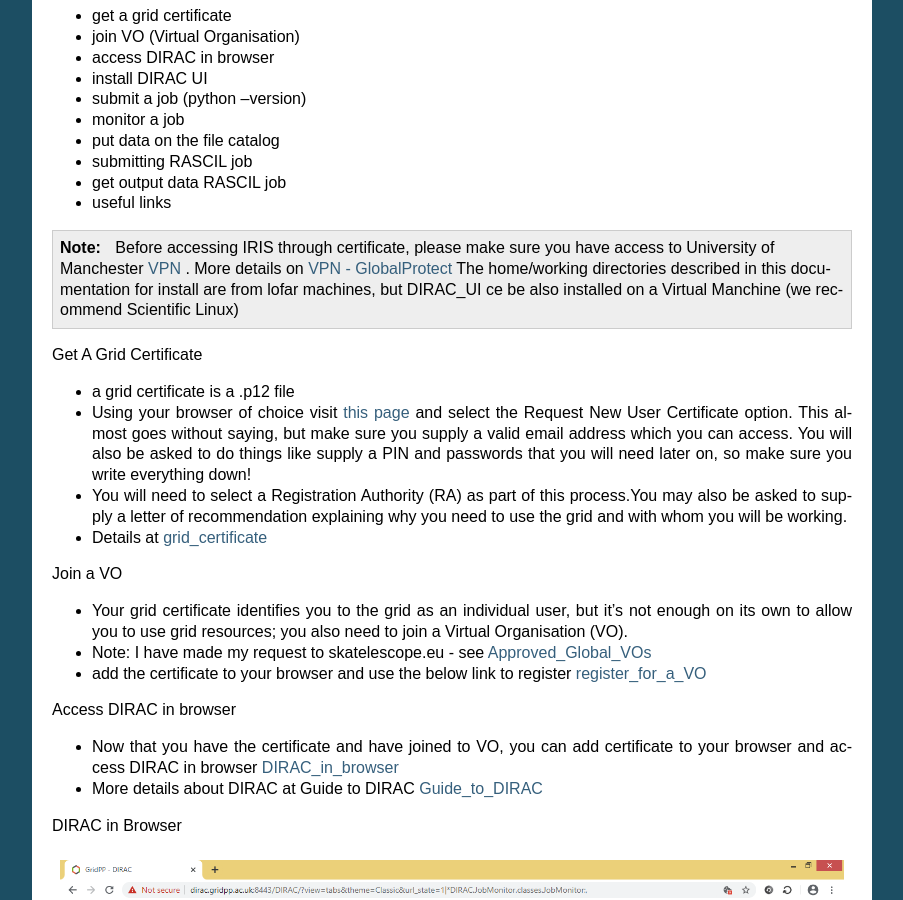
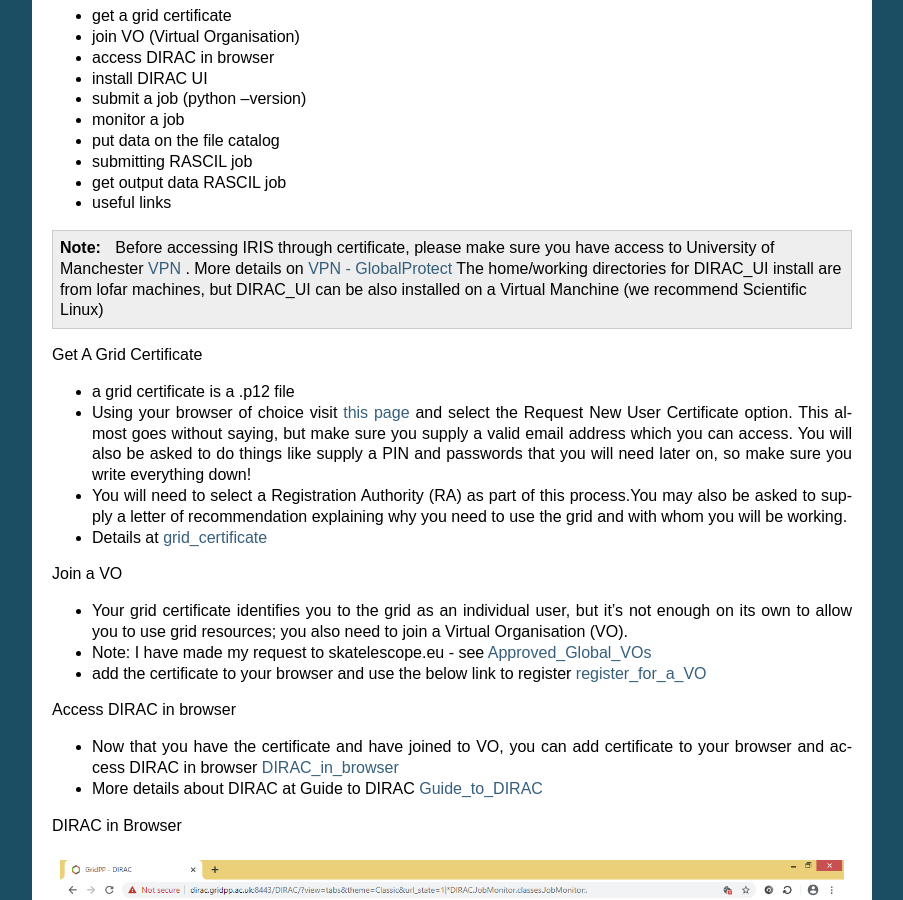
Before and after one commit to cimpani/IRISDocumentation, a Sphinx documentation site: the page built from source/signupIR.rst, in a window 1280 px wide and 900 px high, scrolled down 2764 px. Shown: the whole window, without its empty margins (198-1101 px from the left). Built offline with Sphinx 7.4.7, drawn with Linux system fonts in a browser that asks for light colours.

Commit message:
Update signupIR.rst

```diff
--- a/source/signupIR.rst
+++ b/source/signupIR.rst
@@ -139,7 +139,7 @@ Introduction
 
 .. note::
 
-  Before accessing IRIS through certificate, please make sure you have access to University of Manchester `VPN <https://www.itservices.manchester.ac.uk/ourservices/popular/vpn/>`_ . More details on `VPN - GlobalProtect <https://www.itservices.manchester.ac.uk/ourservices/catalogue/network-connectivity/vpn/>`_ The home/working directories described in this documentation for install are from lofar machines, but DIRAC_UI ce be also installed on a Virtual Manchine (we recommend Scientific Linux)
+  Before accessing IRIS through certificate, please make sure you have access to University of Manchester `VPN <https://www.itservices.manchester.ac.uk/ourservices/popular/vpn/>`_ . More details on `VPN - GlobalProtect <https://www.itservices.manchester.ac.uk/ourservices/catalogue/network-connectivity/vpn/>`_ The home/working directories for DIRAC_UI install are from lofar machines, but DIRAC_UI can be also installed on a Virtual Manchine (we recommend Scientific Linux)
 
 
 Get A Grid Certificate
```
